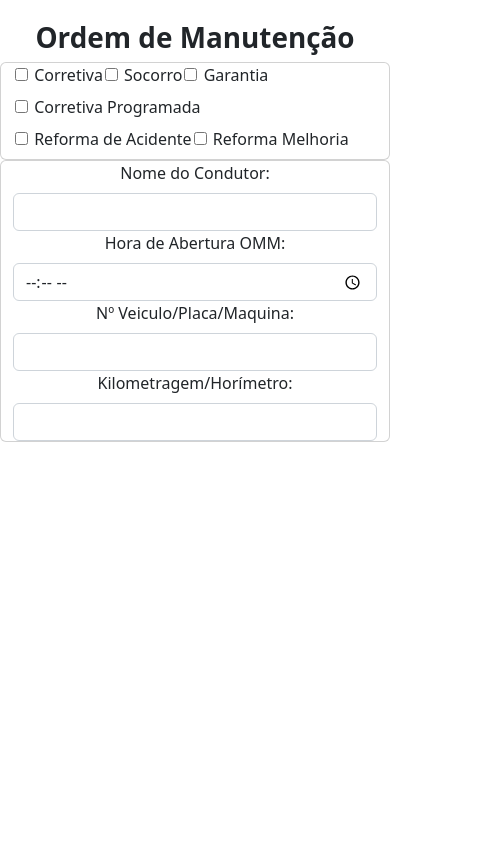
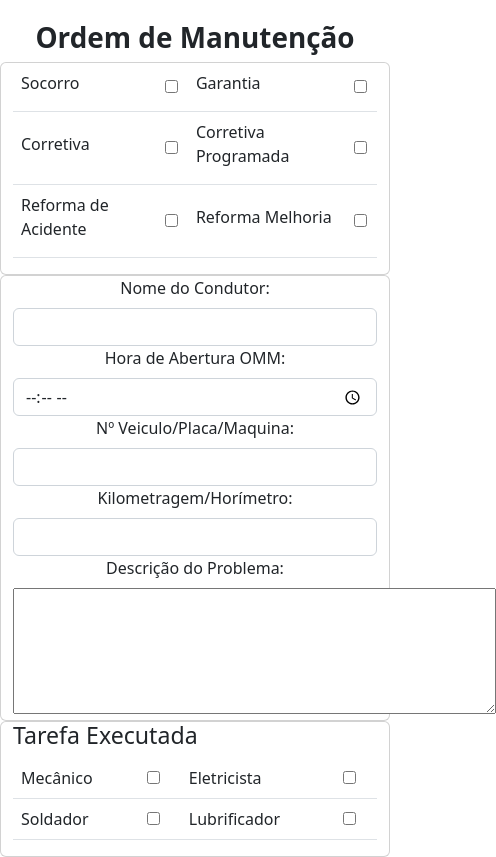
Before and after one commit to LucasAbucaterFiorido/Vix_OMM, a plain HTML site: page index.html in a window 390 px wide. Shown: the part 144-1001 px from the top of the page, 496 px wide, since content can reach past the window. Before the commit the page ends 844 px from the top, so only its background shows below. Drawn offline with Linux system fonts and the light colour scheme.

Commit message:
feat: mobile responsive teste

```diff
--- a/index.html
+++ b/index.html
@@ -23,59 +23,101 @@
         </div>
         <!-- FIM header -->
         <!-- Formulario -->
+        <form action="">
             <div class="row">
-            <div class="card text-center">
                 <!-- Check Boxes -->
-                <div class="col-md-2">
-                    <div class="teste1">
-                        <input class="form-check-inline" type="checkbox" name="ckCorretiva" id="ckCorretiva" value="corretiva_OK">
-                        <label class="form-label" for="ckCorretiva">Corretiva</label>
+                <div class="card">
+                    <div class="col-md-12">
+                        <table class="table align-middle">
+                            <tr>
+                                <div class="">
+                                    <td><label class="form-label" for="ckSocorro">Socorro</label>  </td>
+                                    <td><input class="form-check-inline" type="checkbox" name="ckSocorro" id="ckSocorro" value="socorro_OK"></td>
+
+                                    <td><label class="form-label" for="ckGarantia">Garantia</label> </td>
+                                    <td><input class="form-check-inline" type="checkbox" name="ckGarantia" id="ckGarantia" value="garantia_OK"></td>
                                 </div>
-                    <div class="teste1">
-                        <input class="form-check-inline" type="checkbox" name="ckSocorro" id="ckSocorro" value="socorro_OK">
-                        <label class="form-label" for="ckSocorro">Socorro</label>
+                            </tr>
+                            <tr>
+                                <div class="">
+                                    <td><label class="form-label" for="ckCorretiva">Corretiva</label>  </td>
+                                    <td><input class="form-check-inline" type="checkbox" name="ckCorretiva" id="ckCorretiva" value="corretiva_OK"></td>
+
+                                    <td><label class="form-label" for="ckCorre_Prog">Corretiva Programada</label> </td>
+                                    <td><input class="form-check-inline" type="checkbox" name="ckCorre_Prog" id="ckCorre_Prog" value="corre_prog_OK"></td>
                                 </div>
-                    <div class="teste1">
-                        <input class="form-check-inline" type="checkbox" name="ckGarantia" id="ckGarantia" value="garantia_OK">
-                        <label class="form-label" for="ckGarantia">Garantia</label>
+                            </tr>
+                            <tr>
+                                <div class="">
+                                    <td><label class="form-label" for="ckReforma_acidente">Reforma de Acidente</label>    </td>
+                                    <td><input class="form-check-inline" type="checkbox" name="ckReforma_acidente" id="ckReforma_acidente" value="reforma_acidente_OK"></td>
+
+                                    <td><label class="form-label" for="ckreform_melho">Reforma Melhoria</label>   </td>
+                                    <td><input class="form-check-inline" type="checkbox" name="ckreform_melho" id="ckreform_melho" value="reform_melho_OK"></td>
                                 </div>
-                    <div class="teste1">
-                        <input class="form-check-inline" type="checkbox" name="ckCorre_Prog" id="ckCorre_Prog" value="corre_prog_OK">
-                        <label class="form-label" for="ckCorre_Prog">Corretiva Programada</label>
-                    </div>
-                    <div class="teste1">
-                        <input class="form-check-inline" type="checkbox" name="ckReforma_acidente" id="ckReforma_acidente" value="reforma_acidente_OK">
-                        <label class="form-label" for="ckReforma_acidente">Reforma de Acidente</label>
-                    </div>
-                    <div class="teste1">
-                        <input class="form-check-inline" type="checkbox" name="ckreform_melho" id="ckreform_melho" value="reform_melho_OK">
-                        <label class="form-label" for="ckreform_melho">Reforma Melhoria</label>
+                            </tr>
+                        </table>
                     </div>
                 </div>
                 <!-- FIM Check Boxes -->
             </div>
-        </div>
             <div class="row text-center">
+                <!-- Detalhes Problemas -->
                 <div class="card">
                     <div class="col-sm-12">
                         <label class="form-label" for="txtnome">Nome do Condutor:</label>
-                    <input class="form-control" type="text" id="txtnome" name="txtnome">
+                        <input class="form-control" type="text" id="txtnome" name="txtnome" required>
                     </div>
                     <div class="col-sm-12">
                         <label class="form-label" for="txthora">Hora de Abertura OMM:</label>
-                    <input class="form-control" type="time" id="txthora" name="txthora">
+                        <input class="form-control" type="time" id="txthora" name="txthora" required>
                     </div>
                     <div class="col-sm-12">
                         <label class="form-label" for="txtNumVeic">Nº Veiculo/Placa/Maquina:</label>
-                    <input class="form-control" type="text" id="txtNumVeic" name="txtNumVeic">
+                        <input class="form-control" type="text" id="txtNumVeic" name="txtNumVeic" required>
+                    </div>
+                    <div class="col-sm-12">
+                        <label class="form-label" for="txtNumVeic">Kilometragem/Horímetro:</label>
+                        <input class="form-control" type="number" required>
+                    </div>
+                    <div class="col-sm-12">
+                        <label class="form-label" for="txtreclama">Descrição do Problema:</label>
+                        <textarea id="txtreclama" name="txtreclama" cols="50" rows="5"></textarea>
+                    </div>
+                </div>
+                <!-- FIM Detalhes Problemas -->
             </div>
 
+            <div class="row">
+                <!-- Tarefa Executada -->
+                <div class="card">
+                    <h3>Tarefa Executada</h3>
                     <div class="col-sm-12">
-                    <label class="form-label" for="txtNumVeic">Kilometragem/Horímetro:</label>
-                    <input class="form-control" type="number">
+                        <table class="table align-middle">
+                            <tr>
+                                <div class="mx-4">
+                                    <td><label for="ckMeca">Mecânico</label></td>
+                                    <td><input type="checkbox" name="ckMeca" id="ckMeca"></td>
+
+                                    <td><label for="">Eletricista</label></td>
+                                    <td><input type="checkbox" name="" id=""></td>
+                                </div>
+                            </tr>
+                            <tr>
+                                <div class="ms-2">
+                                    <td><label for="">Soldador</label></td>
+                                    <td><input type="checkbox" name="" id=""></td>
+
+                                    <td><label for="">Lubrificador</label></td>
+                                    <td><input type="checkbox" name="" id=""></td>
+                                </div>
+                            </tr>
+                        </table>
                     </div>
                 </div>
+                <!-- FIM Tarefa Executada -->
             </div>
+        </form>
         <!-- FIM Formulario -->
     </div>
 </body>
```
Also changed, not shown: estilo.css (line endings or trailing spaces). Lines whose indentation alone changed are shown as unchanged.
